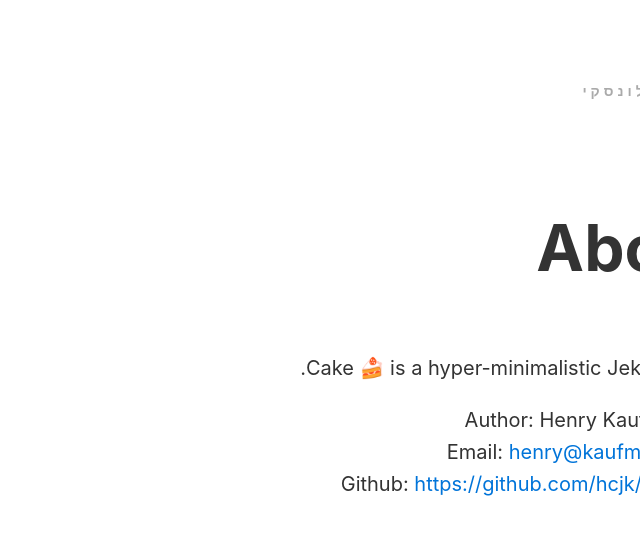
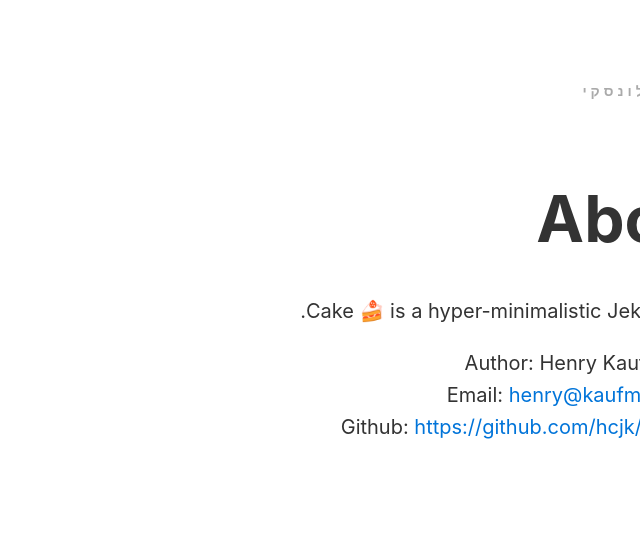
Before and after one commit to alexpolonsky/test-dec2016, a Jekyll site: the page built from about.md, in a window 1280 px wide. Shown: the top 535 px of the page, without its empty margins (640-1280 px from the left). Built offline with Jekyll 4.4.1, drawn with Linux system fonts in a browser that asks for light colours; some web fonts are replaced.

Commit message:
Update _layout.scss

```diff
--- a/_sass/_layout.scss
+++ b/_sass/_layout.scss
@@ -56,6 +56,7 @@ main {
     .post-header {
         font-size: 3.2 * $base-font-size;
         font-weight: 700;
+        line-height: 70%;
     }
     .post-meta {
         margin-top: -4rem;
```
